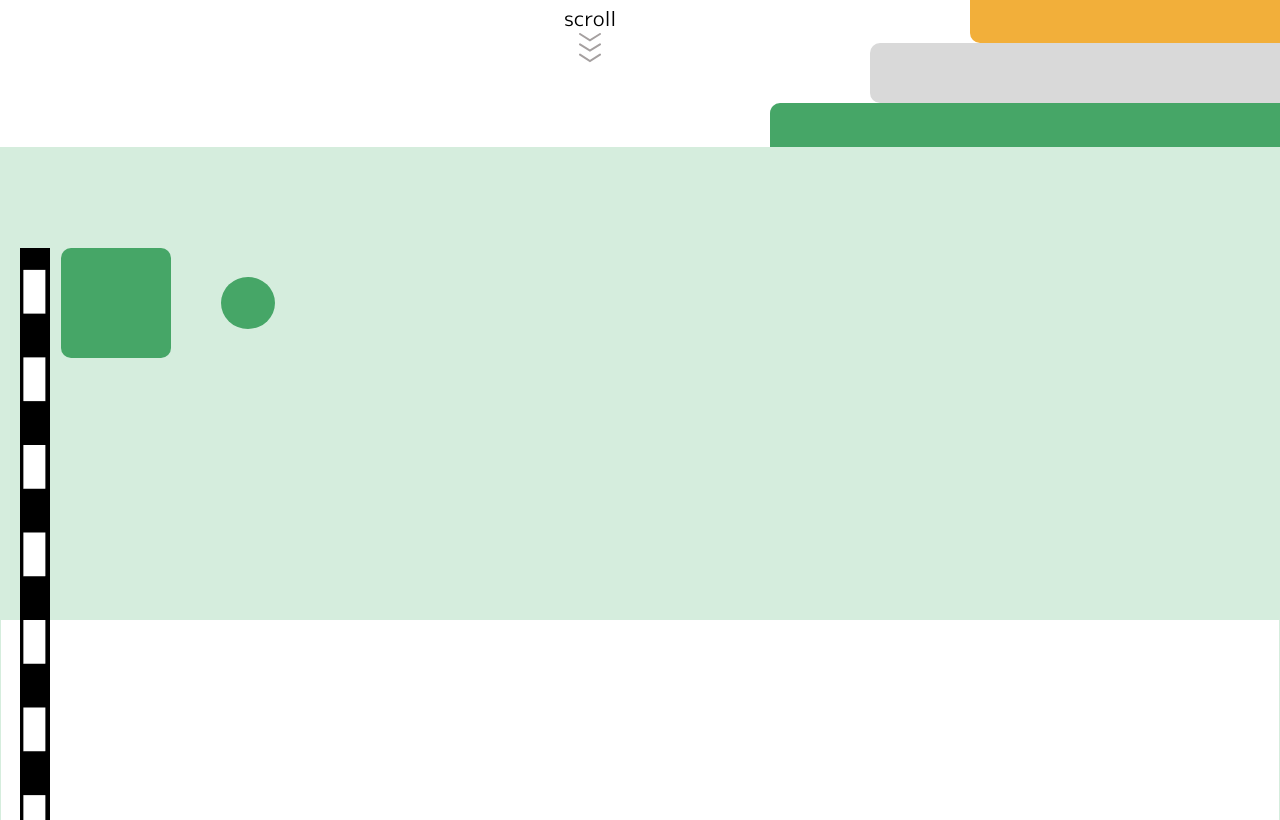
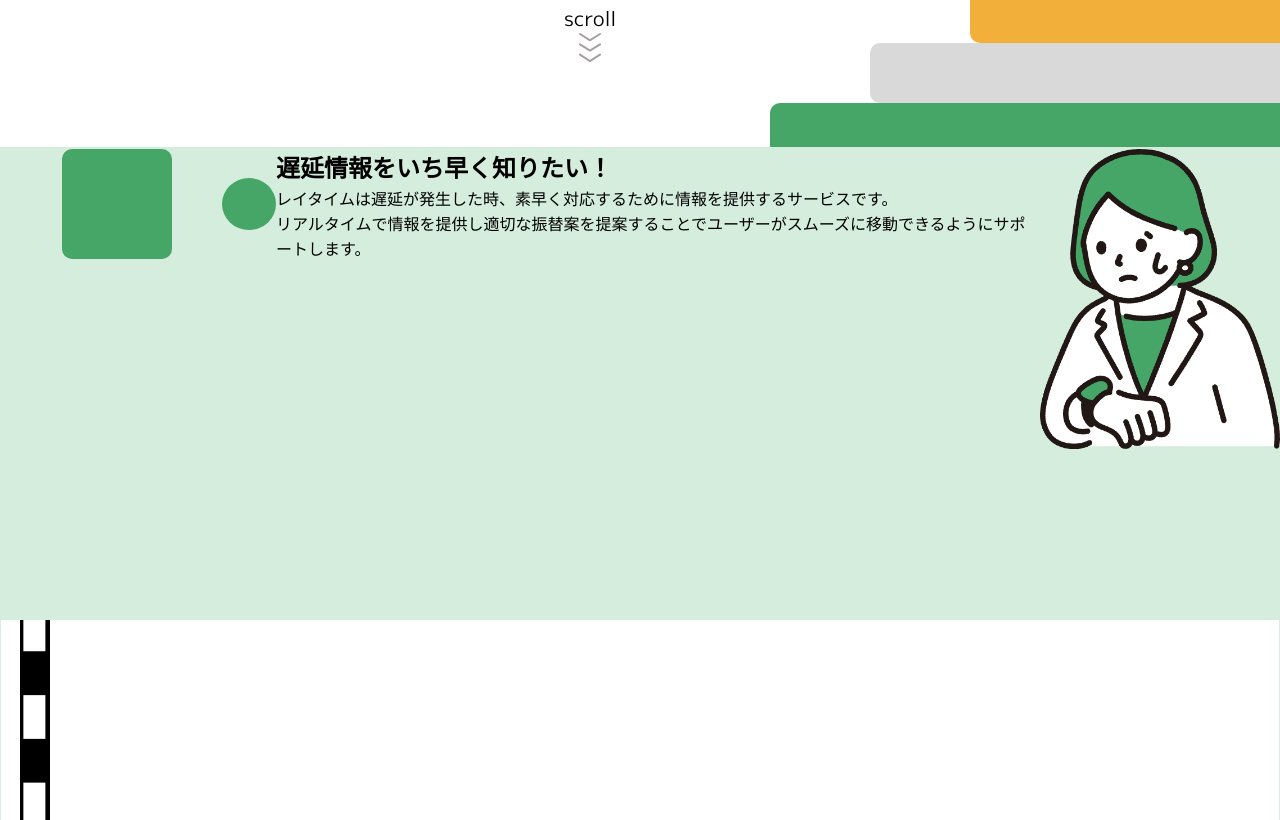
Before and after one commit to KawakamiAyaka/raitime-LP, a plain HTML site: page index.html in a window 1280 px wide. Shown: the part 653-1473 px from the top of the page. Drawn offline with Linux system fonts and the light colour scheme; a web font is replaced by a local one.

Commit message:
メインの続きでレールに手こずってる

```diff
--- a/css/index.css
+++ b/css/index.css
@@ -73,18 +73,34 @@
 
     .MainWrap{
         position: relative;
-        /* display: flex; */
+        display: flex;
+
+        .introduction{
+            display: flex;
+
+            .station{
+                width: 214px;
+                height: 110px;
+                margin-left: 60px;
+            }
+
+            .explanation{
+
+            }
+
+            .woman{
+                width: 240px;
+                height: 300px;
+                transform: scale(-1, 1);
+            }
+        }
+
 
         .rail{
             width: 1240px;
             height: 3200px;
-            margin: 100px auto;
+            margin: 0 auto;
             background: url(../img/rail.png) no-repeat;
-        }
-
-        img{
-            position: absolute;
-            margin-left: 60px;
         }
     }
 }
--- a/index.html
+++ b/index.html
@@ -40,7 +40,17 @@
 
             </div>
             <div class="MainWrap">
-                <img src="img/station.svg" alt="駅">
+                <div class="introduction">
+                    <img class="station" src="img/station.svg" alt="駅">
+                    <div class="explanation">
+                        <h2>遅延情報を<span>いち早く<span>知りたい！</h2>
+                        <p>
+                            レイタイムは遅延が発生した時、素早く対応するために情報を提供するサービスです。<br>
+                            リアルタイムで情報を提供し適切な振替案を提案することでユーザーがスムーズに移動できるようにサポートします。
+                        </p>
+                    </div>
+                    <img class="woman" src="img/woman.png" alt="時計を見ている女性">
+                </div>
                 <div class="rail"></div>
             </div>
         </div>
```
Also changed, not shown: img/woman.png (renamed from img/15769.png).
